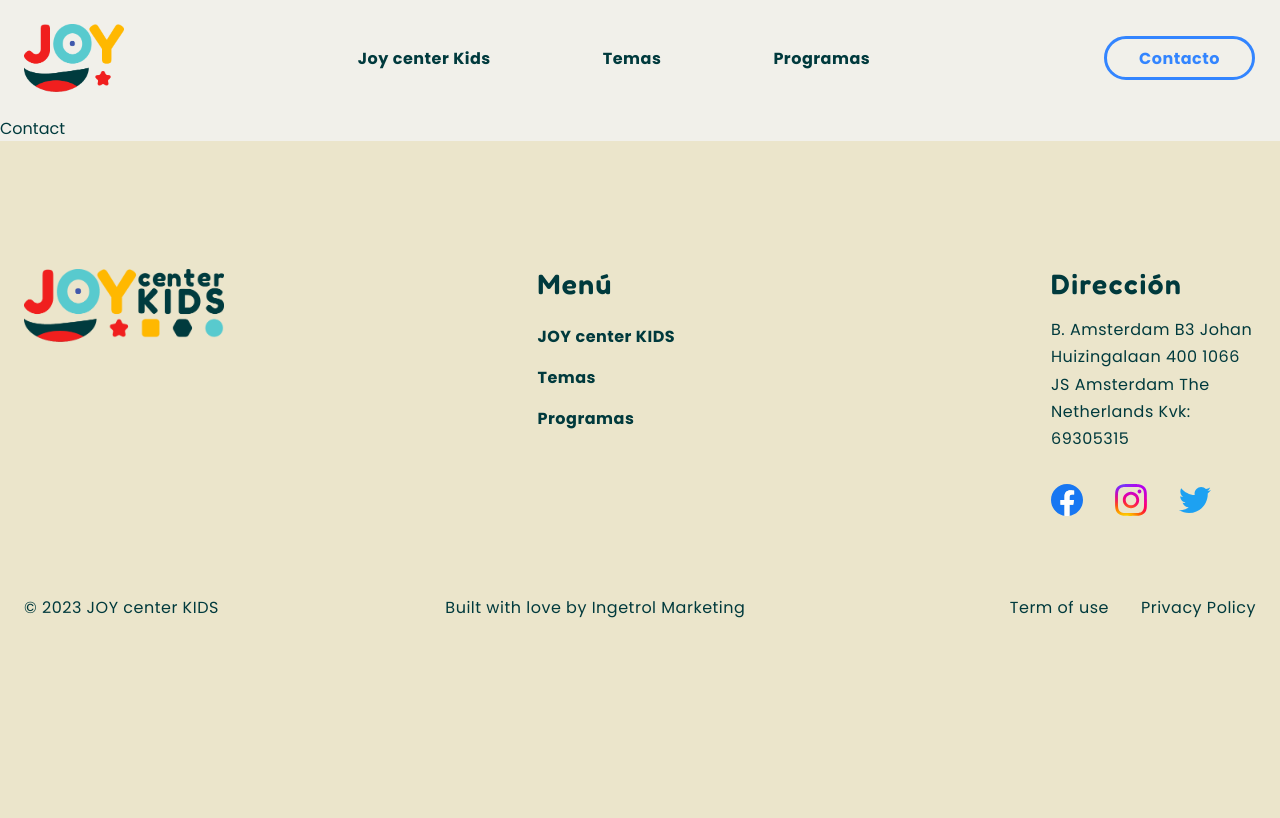
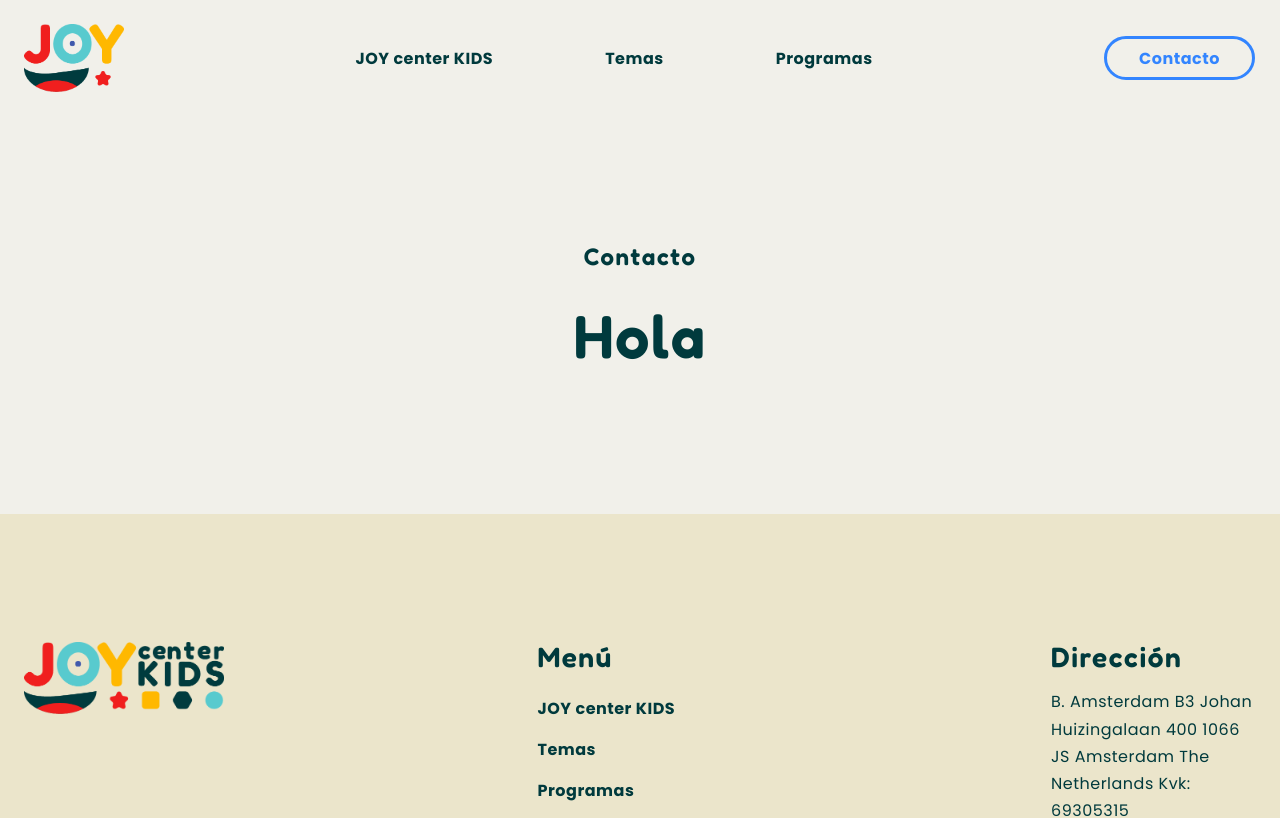
Before and after one commit to arselarah/joy_center_kids_app, a React (Vite) app in the folder joy_center_kids/: page /contact in a window 1280 px wide. Shown: the top 818 px of the page. Built offline with nearby package versions, Linux system fonts and the light colour scheme.

Commit message:
Después de la tormenta

```diff
--- a/joy_center_kids/package.json
+++ b/joy_center_kids/package.json
@@ -9,6 +9,7 @@
     "preview": "vite preview"
   },
   "dependencies": {
+    "framer-motion": "^10.10.0",
     "react": "^18.2.0",
     "react-dom": "^18.2.0",
     "react-router-dom": "^6.9.0"
--- a/joy_center_kids/src/App.jsx
+++ b/joy_center_kids/src/App.jsx
@@ -1,31 +1,12 @@
 import { useState } from 'react'
 import './index.css'
 import { NavBar } from './components/NavBar'
-import { IndexPage } from './components/IndexPage'
+// import { IndexPage } from './components/IndexPage'
 import { Footer } from './components/Footer'
-import { Themes } from './components/Themes'
-import { Programs } from './components/Programs'
-import { Contact } from './components/Contact'
-import { createBrowserRouter, RouterProvider } from 'react-router-dom'
+import { Contents } from './pages/Contents'
+import ScrollToTop from './components/ScrollToTop'
 
-const router = createBrowserRouter([
-  {
-    path: '/',
-    element: <IndexPage />
-  },
-  {
-    path: '/themes',
-    element: <Themes />
-  },
-  {
-    path: '/programs',
-    element: <Programs />
-  },
-  {
-    path: '/contact',
-    element: <Contact />
-  },
-]);
+
 
 function App() {
   const [count, setCount] = useState(0)
@@ -33,7 +14,9 @@ function App() {
   return (
     <div className="App">
       <NavBar />
-      <RouterProvider router={router} />
+      <ScrollToTop />
+      {/* <IndexPage /> */}
+      <Contents />
       <Footer />
     </div>
   )
--- a/joy_center_kids/src/components/Contact.jsx
+++ /dev/null
@@ -1,7 +0,0 @@
-import React from 'react'
-
-export const Contact = () => {
-  return (
-    <div>Contact</div>
-  )
-}
--- a/joy_center_kids/src/components/NavBar.jsx
+++ b/joy_center_kids/src/components/NavBar.jsx
@@ -1,5 +1,6 @@
 import React from 'react'
 import { useRef } from 'react'
+import { Link, NavLink } from 'react-router-dom'
 import logo from '../assets/logo.png'
 
 export const NavBar = () => {
@@ -22,13 +23,13 @@ export const NavBar = () => {
                         </div>
                         <div className='nav-container'>
                             <ul>
-                                <li><a href="/">Joy center Kids</a></li>
-                                <li><a href="/themes">Temas</a></li>
-                                <li><a href="/programs">Programas</a></li>
+                                <li><NavLink to="/">JOY center KIDS</NavLink></li>
+                                <li><NavLink to="/themes">Temas</NavLink></li>
+                                <li><NavLink to="/programs">Programas</NavLink></li>
                             </ul>
                         </div>
                         <div className="button-container top">
-                            <a href="/contact" className="contact call-to-action ghost blue">Contacto</a>
+                             <NavLink className="contact call-to-action ghost blue" to="/contact">Contacto</NavLink>
                         </div>
                         <div className="mobile-button-container">
                             <button className='button-mobile-toggle' aria-controls='mobile-menu' aria-expanded="false" onClick={showNavBar}>
--- /dev/null
+++ b/joy_center_kids/src/components/ScrollToTop.jsx
@@ -0,0 +1,12 @@
+import { useEffect } from "react";
+import { useLocation } from "react-router-dom";
+
+export default function ScrollToTop() {
+  const { pathname } = useLocation();
+
+  useEffect(() => {
+    window.scrollTo(0, 0);
+  }, [pathname]);
+
+  return null;
+}
--- /dev/null
+++ b/joy_center_kids/src/pages/Contact.jsx
@@ -0,0 +1,22 @@
+import React from 'react'
+import { motion as m } from 'framer-motion'
+
+export const Contact = () => {
+  return (
+    <>
+    <m.div className="hero inner-page"
+    initial={{opacity: 0}}
+    animate={{opacity: 1}}
+    transition={{delay: .25, duration: .5, ease: 'linear' }}
+    >
+        <div className="centered">
+            <div className="hero__text-container">
+              <h1>Contacto</h1>
+              <h2>Hola</h2>
+
+            </div>
+        </div>
+    </m.div>
+    </>
+  )
+}
--- /dev/null
+++ b/joy_center_kids/src/pages/Contents.jsx
@@ -0,0 +1,29 @@
+import React from 'react'
+import { Route, Routes } from 'react-router-dom'
+import { motion as m } from 'framer-motion'
+import { IndexPage } from '../pages/IndexPage'
+import { Themes } from '../pages/Themes'
+import { Programs } from '../pages/Programs'
+import { Contact } from '../pages/Contact'
+
+const routes = [
+    {path: "/", name: "Inicio", component: IndexPage},
+    {path: "/themes", name: "Temas", component: Themes},
+    {path: "/programs", name: "Programas", component: Programs},
+    {path: "/contact", name: "Contacto", component: Contact}
+];
+
+export const Contents = () => {
+  return (
+    <>
+    <section className="main">
+        <Routes>
+        <Route path={"/"} element={<IndexPage />}/>
+        <Route path={"/themes"} element={<Themes />}/>
+        <Route path={"/programs"} element={<Programs />}/>
+        <Route path={"/contact"} element={<Contact />}/>
+        </Routes>
+    </section>
+    </>
+  )
+}
--- a/joy_center_kids/src/components/IndexPage.jsx
+++ b/joy_center_kids/src/pages/IndexPage.jsx
@@ -1,13 +1,31 @@
 import React from 'react'
+import { motion as m } from 'framer-motion'
 import image_1 from '../assets/images/pexels-alexander-grey-1148998.jpg'
 import image_2 from '../assets/images/pexels-artem-podrez-6941672.jpg'
-import { HeroPage } from './HeroPage'
 
 export const IndexPage = () => {
   return (
     <>
-    <HeroPage />
-    <section className='coverpage blue-bg colored-cage'>
+    <m.div className="hero main"
+    initial={{opacity: 0}}
+    animate={{opacity: 1}}
+    transition={{delay: .25, duration: .5, ease: 'linear' }}
+    >
+            <div className="centered">
+                <div className="hero__text-container">
+                  <h1>JOY center KIDS</h1>
+                  <h2>El límite de tu imaginación es el cielo</h2>
+                  <a className='hero__learn-more call-to-action solid blue'>Aprende más</a>
+                </div>
+            </div>
+
+            <div className="hero__rounded-bar"></div>
+        </m.div>
+    <m.section className='coverpage blue-bg colored-cage'
+    initial={{opacity: 0}}
+    animate={{opacity: 1}}
+    transition={{delay: .25, duration: .5, ease: 'linear' }}
+    >
         <div className="centered">
             <div className="coverpage__container flex">
                 <div className="coverpage__text-container">
@@ -54,7 +72,7 @@ export const IndexPage = () => {
                 </div>
             </div>
         </div>
-    </section>
+    </m.section>
     <section className='coverpage light-bg'>
         <div className="coverpage__rounded-bar"></div>
 
--- a/joy_center_kids/src/components/Programs.jsx
+++ b/joy_center_kids/src/pages/Programs.jsx
@@ -1,4 +1,5 @@
 import React from 'react'
+import { motion as m } from 'framer-motion'
 import image_1 from '../assets/images/pexels-naomi-shi-1001914.jpg'
 import image_2 from '../assets/images/pexels-pavel-danilyuk-8422262.jpg'
 import image_3 from '../assets/images/pexels-ksenia-chernaya-8537193.jpg'
@@ -8,7 +9,11 @@ import image_5 from '../assets/images/pexels-artem-podrez-6941689.jpg'
 export const Programs = () => {
   return (
     <>
-    <div className="hero inner-page">
+    <m.div className="hero inner-page"
+    initial={{opacity: 0}}
+    animate={{opacity: 1}}
+    transition={{delay: .25, duration: .5, ease: 'linear' }}
+    >
         <div className="centered">
             <div className="hero__text-container">
               <h1>Programas</h1>
@@ -16,8 +21,12 @@ export const Programs = () => {
 
             </div>
         </div>
-    </div>
-    <section className="section-page">
+    </m.div>
+    <m.section className="section-page"
+    initial={{opacity: 0}}
+    animate={{opacity: 1}}
+    transition={{delay: .25, duration: .5, ease: 'linear' }}
+    >
       <div className='centered'>
         <div className="section-box large-gap flex">
           <div className='flex'>
@@ -68,7 +77,7 @@ export const Programs = () => {
           </div>
         </div>
       </div>
-    </section>
+    </m.section>
     <section className="section-page">
       <div className="centered">
         {/* <div className="coverpage__text-container center-text large">
--- a/joy_center_kids/src/components/Themes.jsx
+++ b/joy_center_kids/src/pages/Themes.jsx
@@ -1,11 +1,16 @@
 import React from 'react'
+import { motion as m } from 'framer-motion'
 import image_1 from '../assets/images/pexels-naomi-shi-1001914.jpg'
 import image_2 from '../assets/images/pexels-pavel-danilyuk-8422262.jpg'
 
 export const Themes = () => {
   return (
     <>
-    <div className="hero inner-page">
+    <m.div className="hero inner-page"
+    initial={{opacity: 0}}
+    animate={{opacity: 1}}
+    transition={{delay: .25, duration: .5, ease: 'linear' }}
+    >
         <div className="centered">
             <div className="hero__text-container">
               <h1>Temas</h1>
@@ -13,8 +18,12 @@ export const Themes = () => {
 
             </div>
         </div>
-    </div>
-    <section className="section-page colored-cage">
+    </m.div>
+    <m.section className="section-page colored-cage"
+    initial={{opacity: 0}}
+    animate={{opacity: 1}}
+    transition={{delay: .25, duration: .5, ease: 'linear' }}
+    >
       <div className='centered'>
         <div className="blue-cage section-box flex">
           <div className='flex'>
@@ -44,7 +53,7 @@ export const Themes = () => {
           </div>
         </div>
       </div>
-    </section>
+    </m.section>
     <section className="section-page">
       <div className="centered">
         <div className="coverpage__text-container center-text large">
```
Also changed, not shown: joy_center_kids/src/main.jsx (+24 -2 lines), 2 other files (tests, documents, lock files or other folders).
